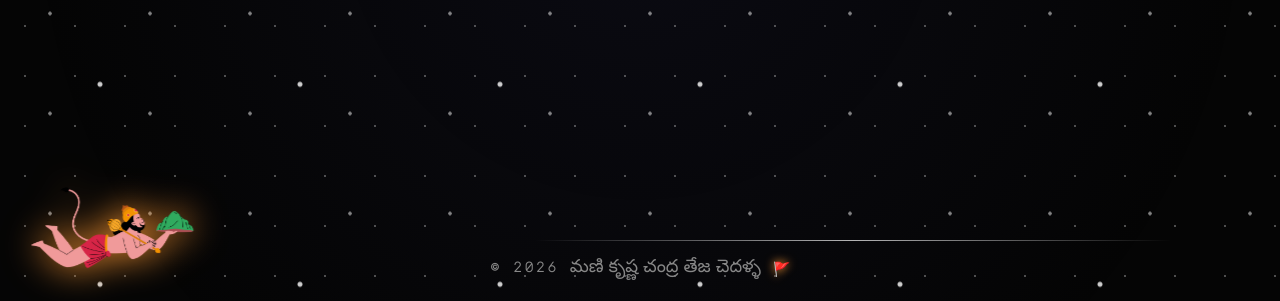
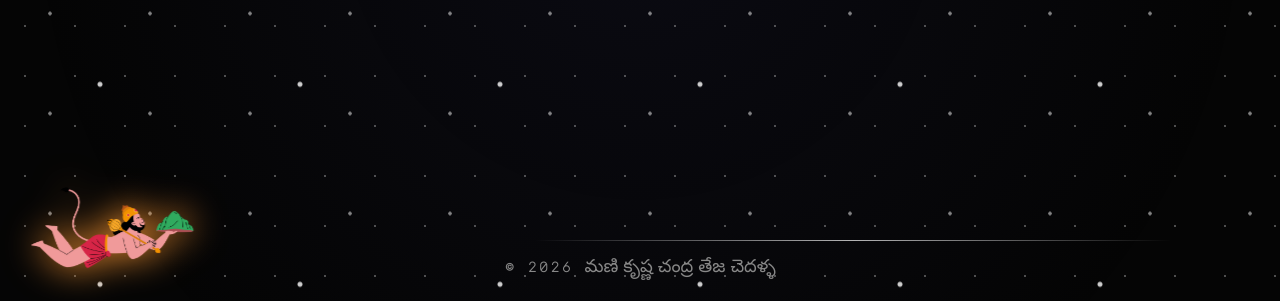
Before and after one commit to M-chedalla/domain, a plain HTML site: page index.html in a window 1280 px wide. Shown: the part 499-800 px from the top of the page. Drawn offline with nearby package versions, Linux system fonts and the light colour scheme; animation ran at ten frames a second; a web font is replaced by a local one.

Commit message:
FINAL STABLE CODE

```diff
--- a/index.html
+++ b/index.html
@@ -415,7 +415,6 @@
         <div class="footer-text">
             <span class="copyright-year">&copy; 2026</span>
             <span class="signature-text" id="footerSignature">మణి కృష్ణ చంద్ర తేజ చెదళ్ళ</span>
-            <span class="flag-icon">🚩</span>
         </div>
     </div>
 
```
